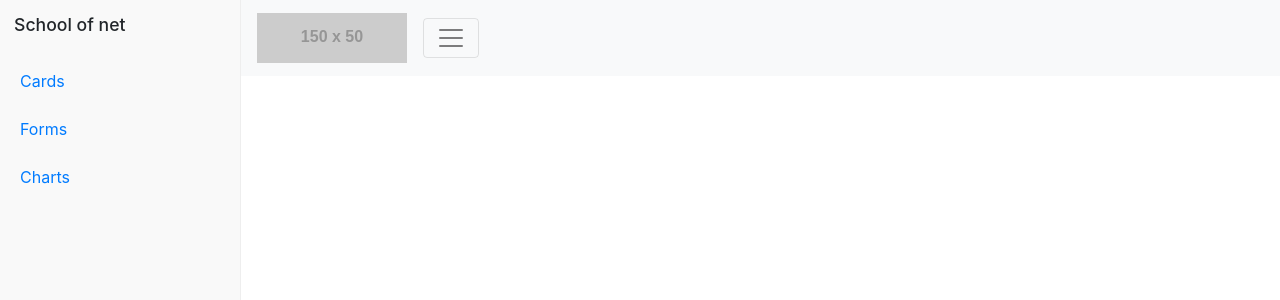
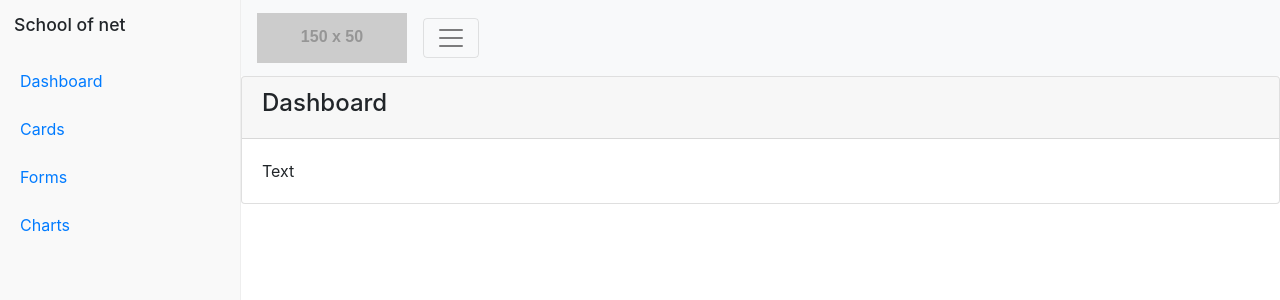
Before and after one commit to agftech/admin-template-react, a React (Create React App) app: page /dashboard in a window 1280 px wide. Shown: the top 300 px of the page. Built offline with nearby package versions, Linux system fonts and the light colour scheme; what react-toast-notifications would draw is missing.

Commit message:
:package: feat: add dashboard component

```diff
--- /dev/null
+++ b/src/components/inside/Dashboard.js
@@ -0,0 +1,29 @@
+import React from 'react';
+import {
+    Row,
+    Col,
+    Card,
+    CardHeader,
+    CardBody
+} from 'reactstrap';
+
+export default function Dashboard() {
+
+
+    return (
+        <div>
+            <Row>
+                <Col xs="12" sm="12" md="12">
+                    <Card>
+                        <CardHeader>
+                            <h4>Dashboard</h4>
+                        </CardHeader>
+                        <CardBody>
+                            Text
+                        </CardBody>
+                    </Card>
+                </Col>
+            </Row>
+        </div>
+    )
+}
--- a/src/containers/routes.js
+++ b/src/containers/routes.js
@@ -1,8 +1,14 @@
+import Dashboard from './../components/inside/Dashboard';
 import Cards from './../components/inside/Cards';
 import Forms from './../components/inside/Forms';
 import Charts from './../components/inside/Charts';
 
 const LoadingRoutes  = () => ([
+    {
+        path: "/dashboard",
+        name: "Dashboard",
+        template: Dashboard
+    },
     {
         path: "/cards",
         name: "Cards",
```
